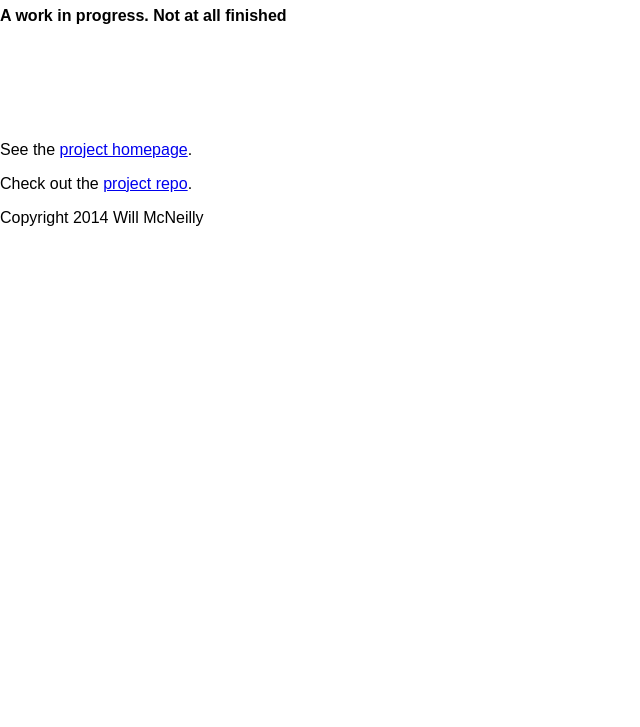
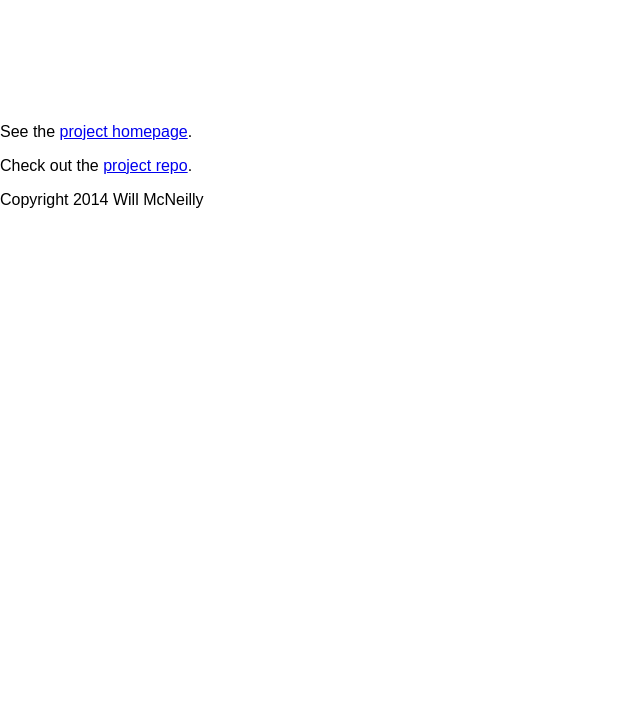
Before and after one commit to willmcneilly/fretboarder, a website: page demo/index.html in a window 1280 px wide. Shown: the part 73-800 px from the top of the page, without its empty margins (0-640 px from the left). Drawn offline with nearby package versions, Linux system fonts and the light colour scheme.

Commit message:
update readme

```diff
--- a/demo/index.html
+++ b/demo/index.html
@@ -12,7 +12,7 @@
   </head>
   <body>
     <h1>fretboarder demo</h1>
-    <strong>A work in progress. Not at all finished</strong>
+
 
     <!-- begin demo markup -->
     <div id="a-chord"></div>
```
Also changed, not shown: README.md.
